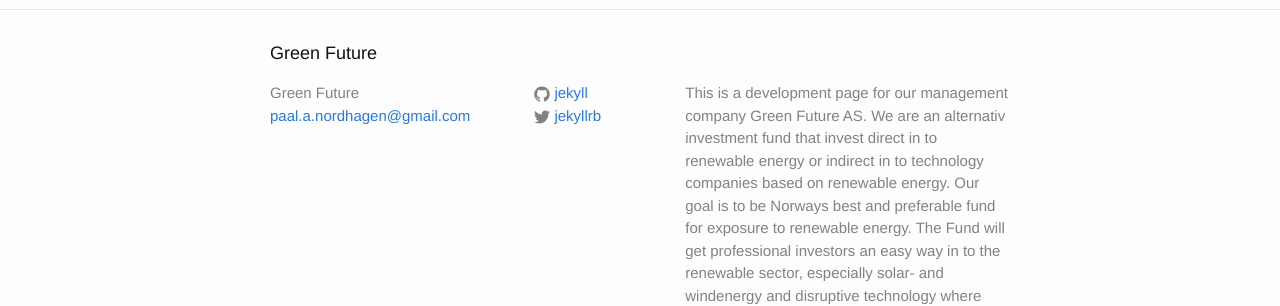
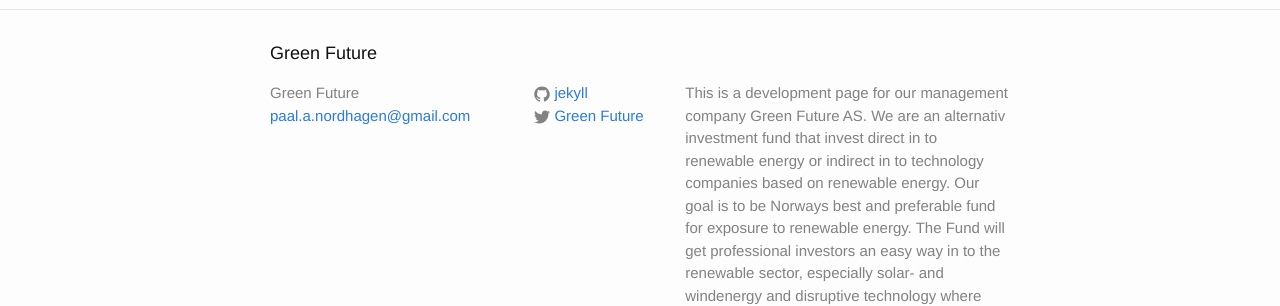
Before and after one commit to Paal-August/Paal-August.github.io, a Jekyll site: the page built from index.html, in a window 1280 px wide. Shown: the part 287-593 px from the top of the page. Built offline with Jekyll 4.4.1, drawn with Linux system fonts in a browser that asks for light colours.

Commit message:
Update _config.yml

```diff
--- a/_config.yml
+++ b/_config.yml
@@ -20,7 +20,7 @@
   the solution to the worlds climate challenges ahead.
 baseurl: "" # the subpath of your site, e.g. /blog
 url: "http://venuscurrency.com" # the base hostname & protocol for your site
-twitter_username: jekyllrb
+twitter_username: Green Future
 github_username:  jekyll
 
 # Build settings
```
